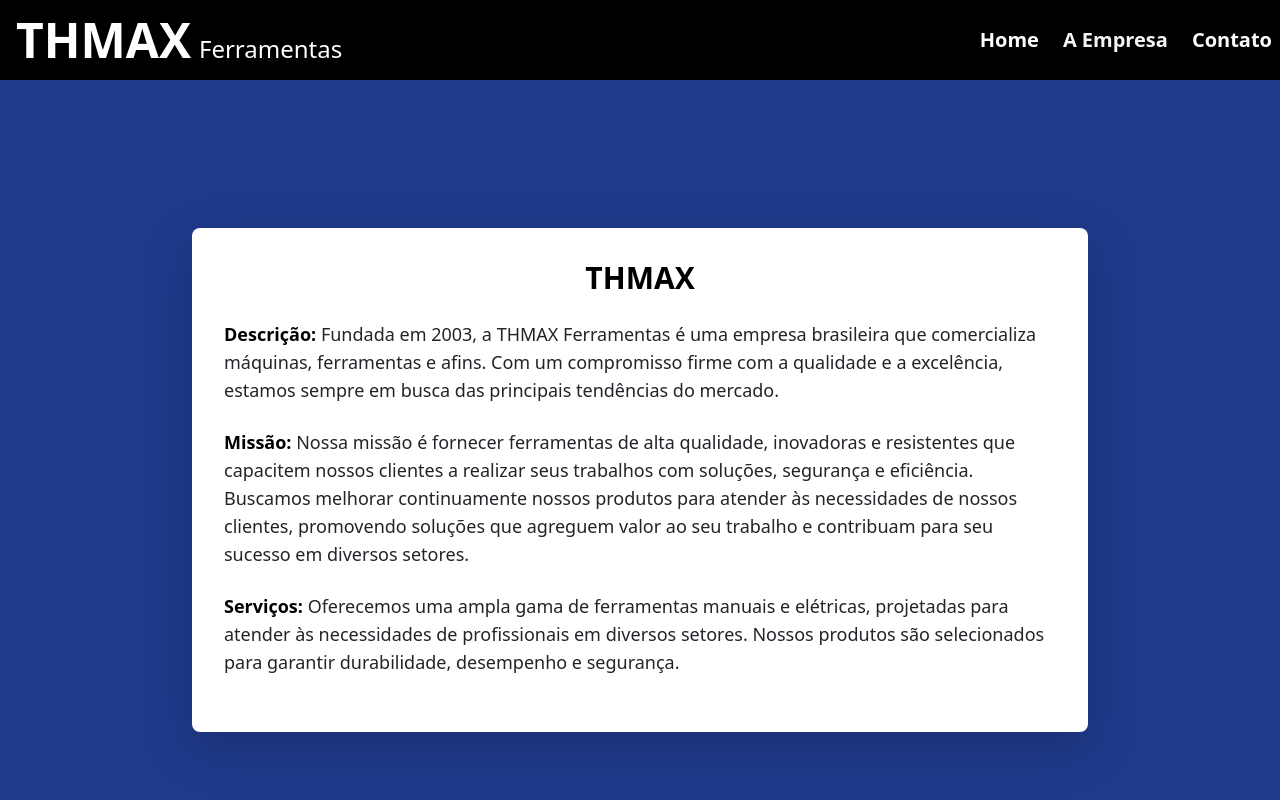
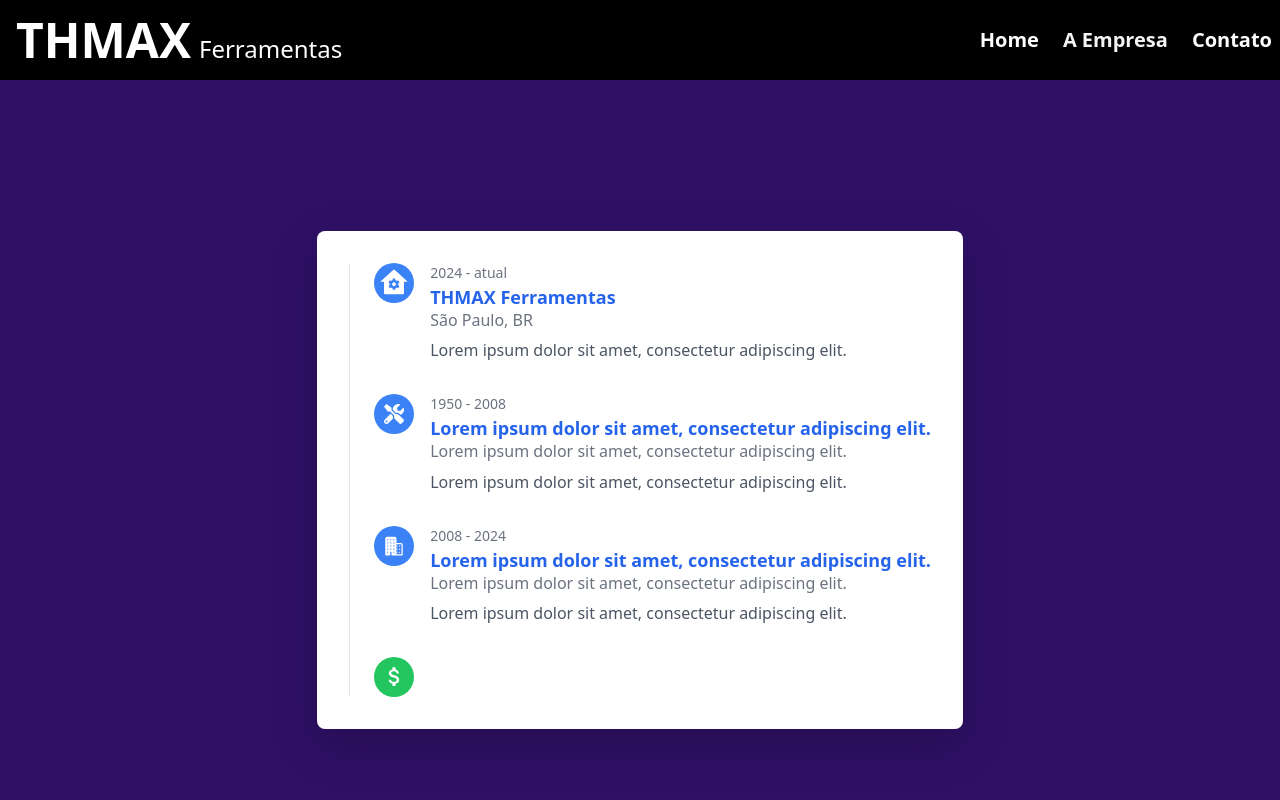
Before and after one commit to joao160197/THMAX-FERRAMENTAS, a React (Create React App) app: page /empresa in a window 1280 px wide. Shown: the top 800 px of the page. Built offline with nearby package versions, Linux system fonts and the light colour scheme; what @prismicio/client, @prismicio/react would draw is missing.

Commit message:
updating about

```diff
--- a/package.json
+++ b/package.json
@@ -20,6 +20,7 @@
     "react-icons": "^5.3.0",
     "react-router-dom": "^6.26.2",
     "react-scripts": "5.0.1",
+    "react-vertical-timeline-component": "^3.6.0",
     "shadcn-ui": "^0.8.0",
     "tailwind-merge": "^2.5.2",
     "tailwindcss-animate": "^1.0.7",
--- a/src/components/Body/index.js
+++ b/src/components/Body/index.js
@@ -1,6 +1,5 @@
 import React, { useState } from 'react';
 
-import backgroundImg from '../../img/Background.jpg';
 import serrasImg from '../../img/Serras.jpg';
 import gramposImg from '../../img/Grampos de fixacao.jpg';
 import osgImg from '../../img/OSG.jpg';
@@ -21,24 +20,18 @@ export function Body() {
   const [showBrands, setShowBrands] = useState(false);
 
   return (
-    <main className="bg-gray-950">
-      <div className="relative mb-6">
-        <img src={backgroundImg} alt="Imagem de fundo" className="w-full h-128 object-cover" />
-        <div className="absolute inset-0 flex flex-col items-center justify-center p-4">
-          <h2 className="text-white text-4xl md:text-5xl lg:text-6xl font-bold animate__animated animate__fadeInLeft text-center">
-            FERRAMENTAS ESPECIAIS
-            <hr className="my-2 md:my-4" />
-            Para Todos os Profissionais
-          </h2>
-          <h3 className="text-white text-lg md:text-base lg:text-lg font-bold animate__animated animate__fadeInLeft text-center">THMAX Ferramentas</h3>
-        </div>
-      </div>
-      <div className="relative my-6 mx-4 md:mx-8">
-        <hr className="border-t-2 border-gray-300" />
-        <div className="absolute inset-0 flex items-center justify-center bg-gray-100 px-4">
-          <span className="p-2 bg-gray-950 text-white text-xs md:text-sm font-medium">MAIS OFERTAS</span>
-        </div>
-      </div>
+<main className="bg-violet-950">
+<div className="relative mx-4 md:mx-8">
+  <hr className="border-t-2" />
+  <div className="absolute inset-0 flex mt-3 items-center justify-center px-4">
+    <div className="flex-grow border-t border-white mx-2"></div>
+    <span className="p-2 text-white text-xs md:text-sm font-medium z-10">
+      MAIS OFERTAS
+    </span>
+    <div className="flex-grow border-t border-white mx-2"></div>
+  </div>
+</div>
+
 
       <div className="flex flex-wrap justify-center gap-4 md:gap-6">
         {renderImageSection("Serras", serrasImg)}
--- a/src/pages/AboutPage/AboutPage.js
+++ b/src/pages/AboutPage/AboutPage.js
@@ -1,30 +1,75 @@
 import React from "react";
+import { RiHomeGearFill } from "react-icons/ri";
+import { FaTools } from "react-icons/fa";
+import { IoBusiness } from "react-icons/io5";
+import { MdOutlineAttachMoney } from "react-icons/md";
 
 const AboutPage = () => {
-    const thmax = {
-        nome: "THMAX",
-        descricao: "Fundada em 2003, a THMAX Ferramentas é uma empresa brasileira que comercializa máquinas, ferramentas e afins. Com um compromisso firme com a qualidade e a excelência, estamos sempre em busca das principais tendências do mercado.",
-        missao: "Nossa missão é fornecer ferramentas de alta qualidade, inovadoras e resistentes que capacitem nossos clientes a realizar seus trabalhos com soluções, segurança e eficiência. Buscamos melhorar continuamente nossos produtos para atender às necessidades de nossos clientes, promovendo soluções que agreguem valor ao seu trabalho e contribuam para seu sucesso em diversos setores.",
-        servicos: "Oferecemos uma ampla gama de ferramentas manuais e elétricas, projetadas para atender às necessidades de profissionais em diversos setores. Nossos produtos são selecionados para garantir durabilidade, desempenho e segurança."
-    };
+  return (
+    <div className="min-h-screen flex items-center justify-center bg-violet-950 p-4 sm:p-6">
+      <div className="max-w-full sm:max-w-4xl bg-white p-6 sm:p-8 rounded-lg shadow-lg">
+        <div className="relative border-l border-gray-200">
+          <div className="mb-8 ml-6 flex items-start">
+            <div className="flex-shrink-0 w-10 h-10 rounded-full bg-blue-500 text-white flex items-center justify-center">
+              <RiHomeGearFill size={30} color="white" />
+            </div>
+            <div className="ml-4">
+              <time className="block text-sm text-gray-500">2024 - atual</time>
+              <h3 className="text-lg font-semibold text-blue-600">
+                THMAX Ferramentas
+              </h3>
+              <h4 className="text-md text-gray-500">São Paulo, BR</h4>
+              <p className="text-gray-600 mt-2">
+                Lorem ipsum dolor sit amet, consectetur adipiscing elit.
+              </p>
+            </div>
+          </div>
 
-    return (
-        <div className="min-h-screen flex items-center justify-center bg-blue-900 p-4 sm:p-6">
-            <div className="max-w-full sm:max-w-4xl bg-white p-6 sm:p-8 rounded-lg shadow-lg">
-                <h1 className="text-2xl sm:text-3xl font-bold text-black mb-4 text-center">{thmax.nome}</h1>
+          <div className="mb-8 ml-6 flex items-start">
+            <div className="flex-shrink-0 w-10 h-10 rounded-full bg-blue-500 text-white flex items-center justify-center">
+              <FaTools size={20} color="white" />
+            </div>
+            <div className="ml-4">
+              <time className="block text-sm text-gray-500">1950 - 2008</time>
+              <h3 className="text-lg font-semibold text-blue-600">
+                Lorem ipsum dolor sit amet, consectetur adipiscing elit.
+              </h3>
+              <h4 className="text-md text-gray-500">
+                Lorem ipsum dolor sit amet, consectetur adipiscing elit.
+              </h4>
+              <p className="text-gray-600 mt-2">
+                Lorem ipsum dolor sit amet, consectetur adipiscing elit.
+              </p>
+            </div>
+          </div>
 
-                <p className="text-base sm:text-lg mb-4">
-                    <strong className="text-black font-semibold">Descrição:</strong> {thmax.descricao}
-                </p>
-                <p className="text-base sm:text-lg mb-4">
-                    <strong className="text-black font-semibold">Missão:</strong> {thmax.missao}
-                </p>
-                <p className="text-base sm:text-lg mb-4">
-                    <strong className="text-black font-semibold">Serviços:</strong> {thmax.servicos}
-                </p>
+          <div className="mb-8 ml-6 flex items-start">
+            <div className="flex-shrink-0 w-10 h-10 rounded-full bg-blue-500 text-white flex items-center justify-center">
+              <IoBusiness size={20} color="white" />
             </div>
+            <div className="ml-4">
+              <time className="block text-sm text-gray-500">2008 - 2024</time>
+              <h3 className="text-lg font-semibold text-blue-600">
+                Lorem ipsum dolor sit amet, consectetur adipiscing elit.
+              </h3>
+              <h4 className="text-md text-gray-500">
+                Lorem ipsum dolor sit amet, consectetur adipiscing elit.
+              </h4>
+              <p className="text-gray-600 mt-2">
+                Lorem ipsum dolor sit amet, consectetur adipiscing elit.
+              </p>
+            </div>
+          </div>
+
+          <div className="ml-6 flex items-start">
+            <div className="flex-shrink-0 w-10 h-10 rounded-full bg-green-500 text-white flex items-center justify-center">
+              <MdOutlineAttachMoney size={25} color="white" />
+            </div>
+          </div>
         </div>
-    );
+      </div>
+    </div>
+  );
 };
 
 export default AboutPage;
```
Also changed, not shown: 1 other file (tests, documents, lock files or other folders).
